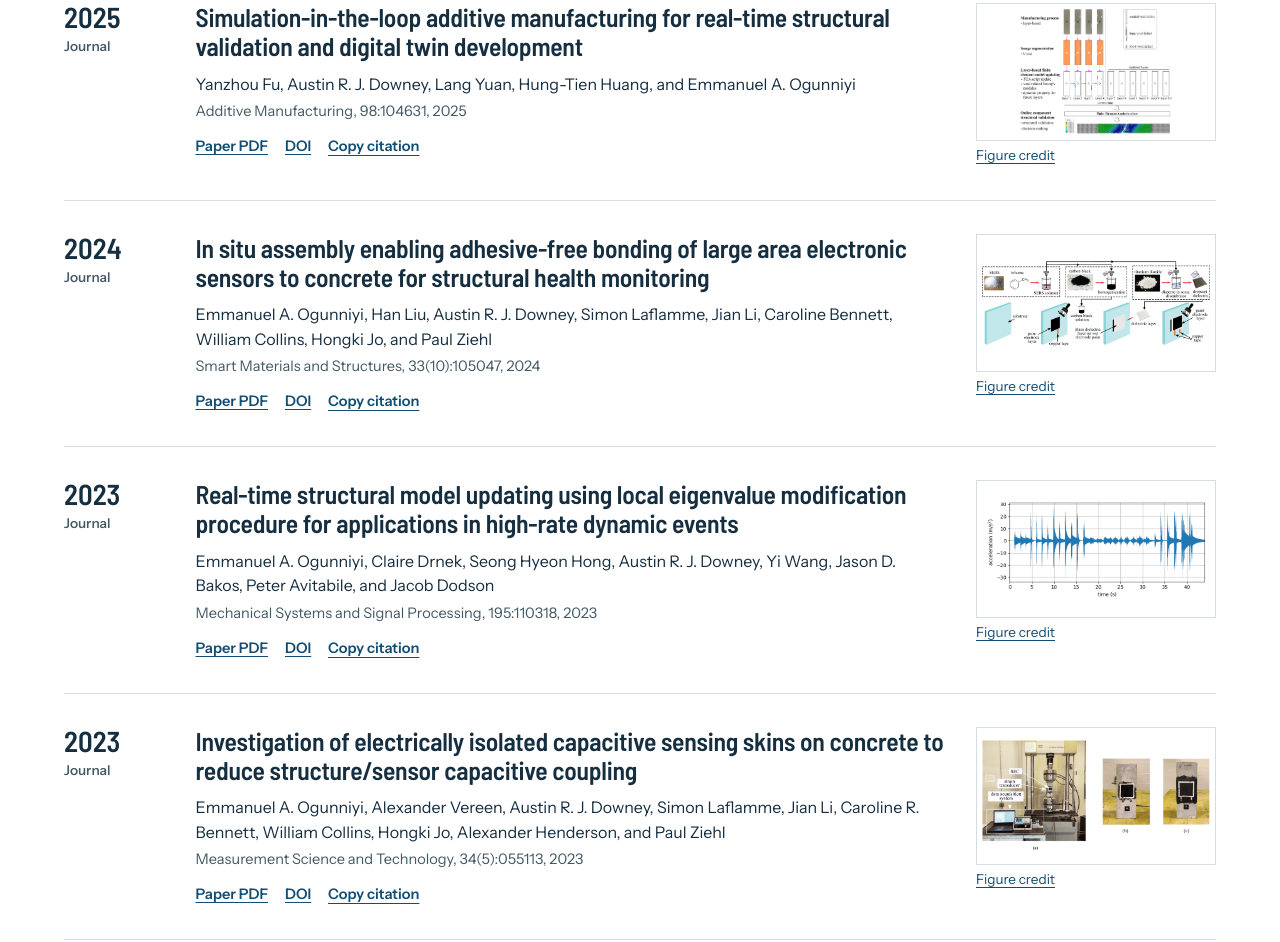
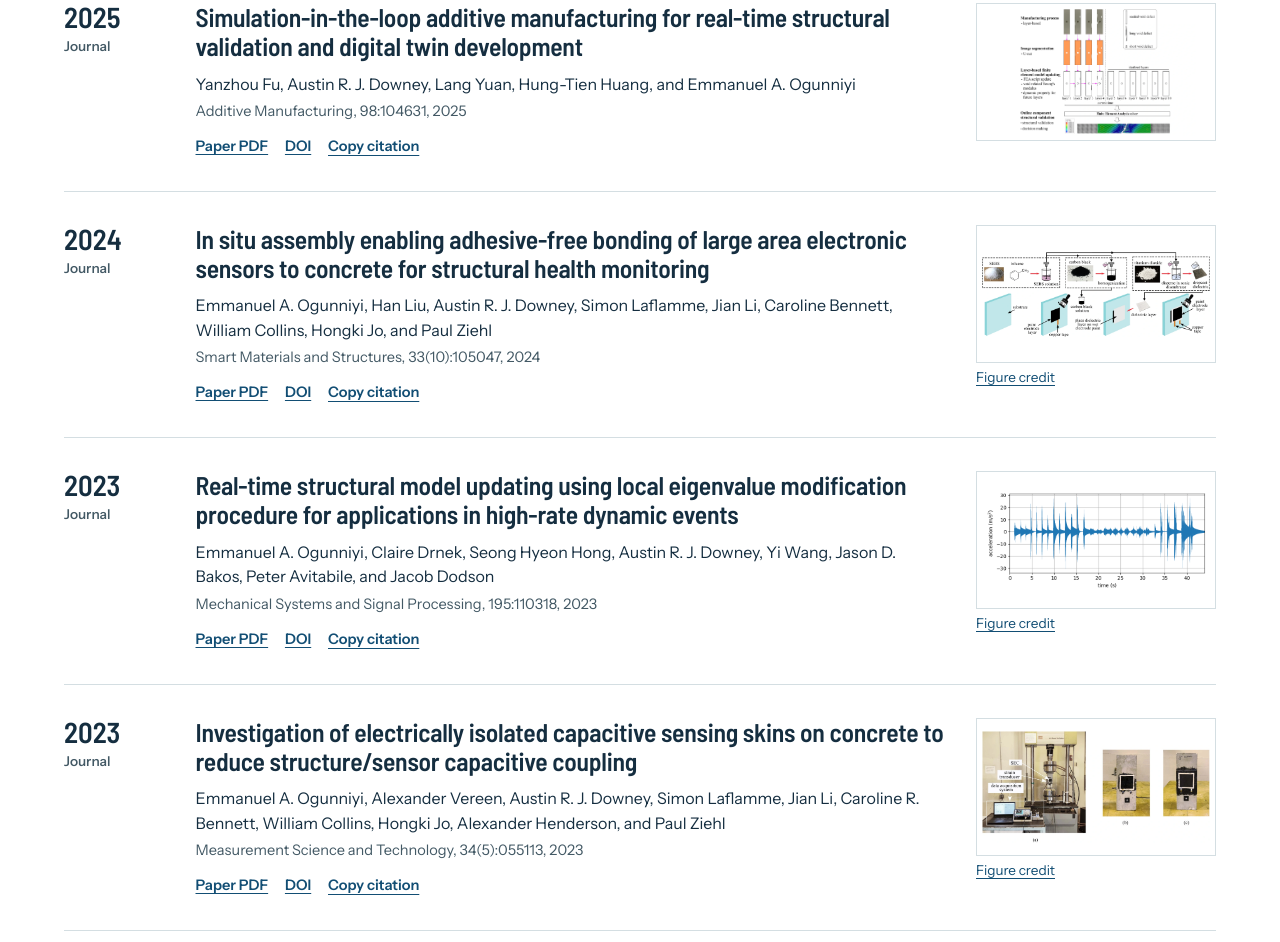
Before and after one commit to iMAS-laboratory/iMAS-lab, a plain HTML site: page publications.html in a window 1280 px wide. Shown: the part 1061-2003 px from the top of the page. Drawn offline with Linux system fonts and the light colour scheme.

Commit message:
publications.html

```diff
--- a/publications.html
+++ b/publications.html
@@ -84,7 +84,6 @@
             <img src="assets/images/papers/j6-figure.webp" width="1950" height="1230" loading="lazy" decoding="async" alt="Printed-layer images, segmented voids and finite-element analysis used to evaluate a part during deposition.">
           </a>
           <p class="figure-load-error" hidden><a href="https://github.com/ARTS-Laboratory/Paper-Simulation-in-the-loop-Additive-Manufacturing-for-Real-time-Structural-Validation/blob/main/figures/architecture.png">View figure at source</a></p>
-          <figcaption><a href="credits.html#credit-j6">Figure credit</a></figcaption>
         </figure>
         </article>
         <article class="publication" id="j5" data-type="journal" data-year="2024">
```
